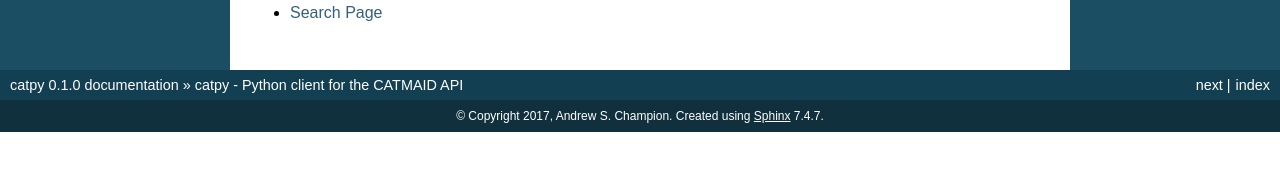
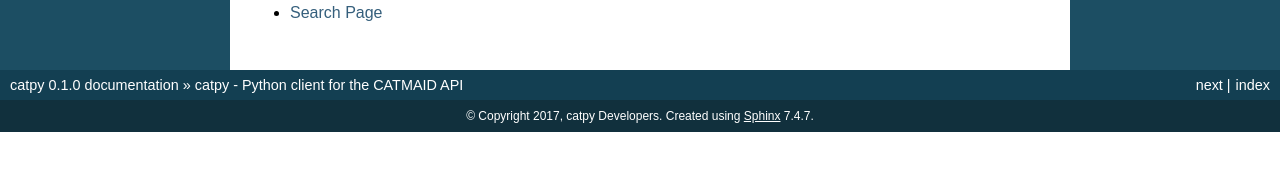
Before and after one commit to catmaid/catpy, a Sphinx documentation site: the page built from docs/index.rst, in a window 1280 px wide. Shown: the part 516-687 px from the top of the page. Built offline with Sphinx 7.4.7, drawn with Linux system fonts in a browser that asks for light colours.

Commit message:
Docs: change copyright to all developers

```diff
--- a/docs/conf.py
+++ b/docs/conf.py
@@ -59,7 +59,7 @@ master_doc = 'index'
 
 # General information about the project.
 project = u'catpy'
-copyright = u"2017, Andrew S. Champion"
+copyright = u"2017, catpy Developers"
 
 # The version info for the project you're documenting, acts as replacement
 # for |version| and |release|, also used in various other places throughout
```
